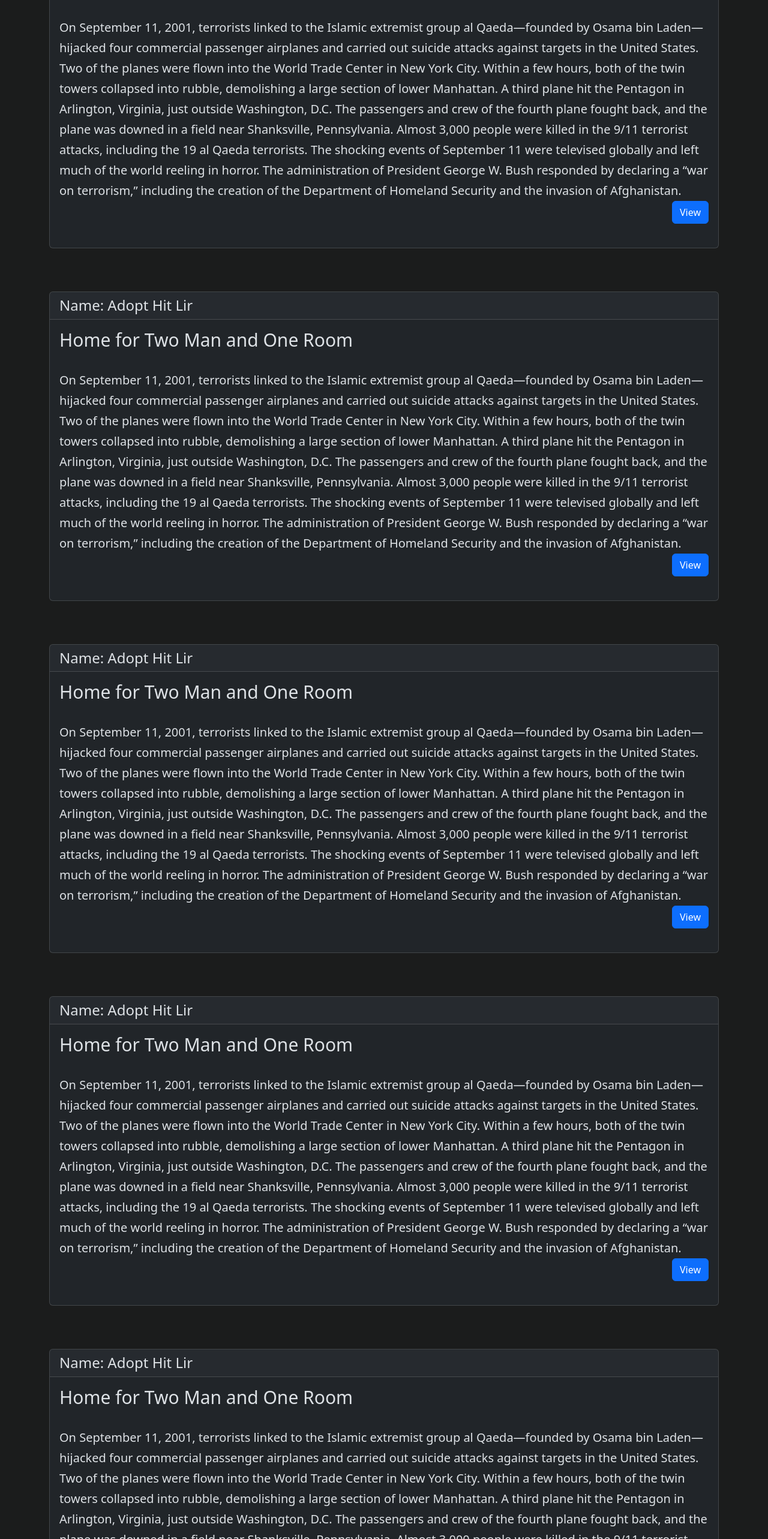
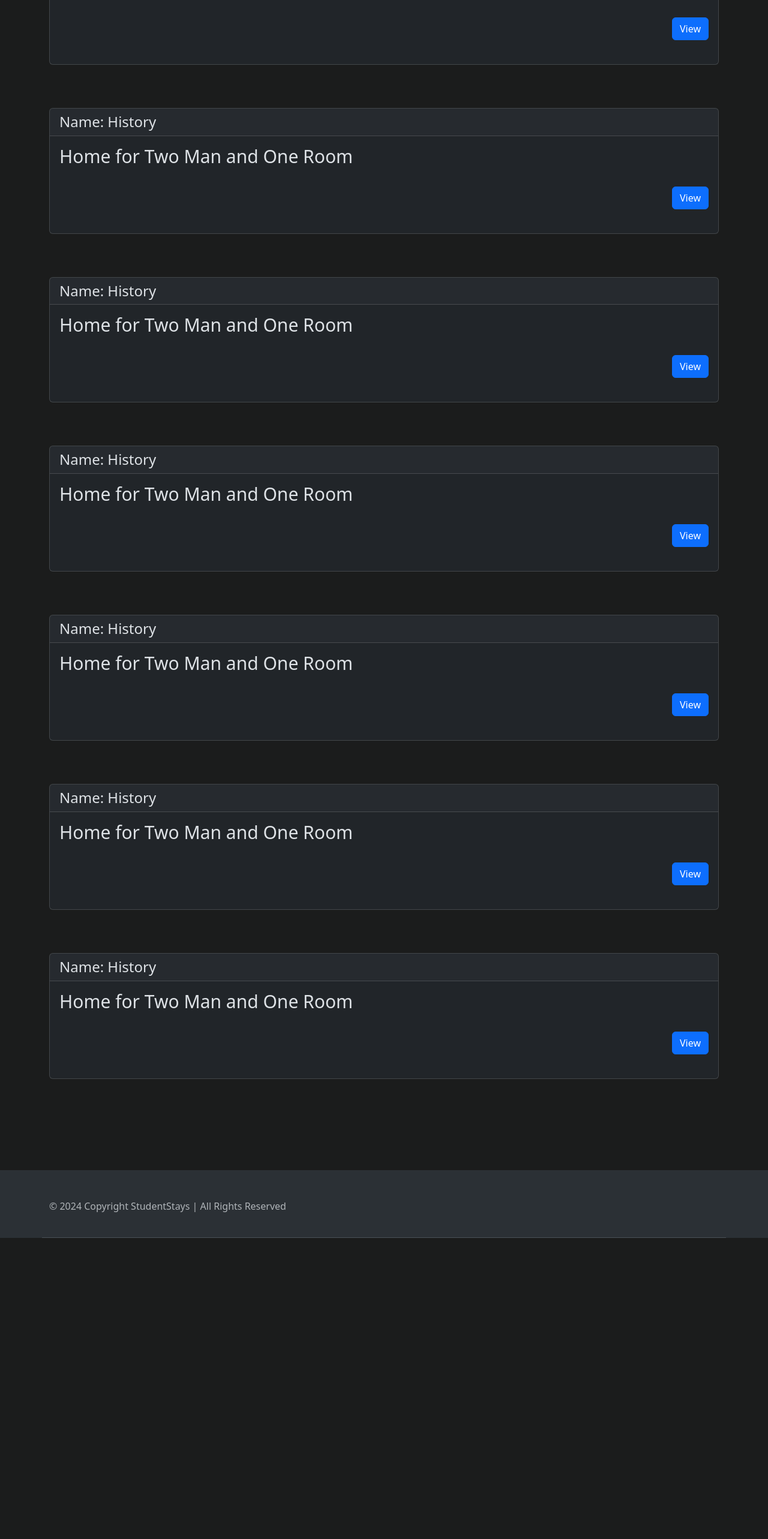
Before and after one commit to shara111/Housing-Hackathon, a Next.js app: page /history in a window 1280 px wide. Shown: the part 234-2800 px from the top of the page at 60% size. After the commit the page ends 2298 px from the top, so only its background shows below. Built offline with nearby package versions, Linux system fonts and the light colour scheme.

Commit message:
Hackthon

```diff
--- a/pages/history.js
+++ b/pages/history.js
@@ -7,10 +7,10 @@ const ShowModal = (props) => {
   return (
     <Modal {...props} size="lg" aria-labelledby="contained-modal-title-vcenter" centered>
       <Modal.Header closeButton>
-        <Modal.Title id="contained-modal-title-vcenter">BOOM</Modal.Title>
+        <Modal.Title id="contained-modal-title-vcenter"></Modal.Title>
       </Modal.Header>
       <Modal.Body>
-        <h1>Allah Akbar</h1>
+        <h1>Information</h1>
       </Modal.Body>
       <Modal.Footer>
         <Button onClick={props.onHide}>Close</Button>
@@ -24,7 +24,7 @@ export default function Index() {
   return (
     <>
       <Card>
-        <Card.Header as="h4">Name: Adopt Hit Lir</Card.Header>
+        <Card.Header as="h4">Name: History</Card.Header>
         <Card.Body
           style={{
             display: "flex",
@@ -37,16 +37,7 @@ export default function Index() {
             <Card.Title style={{ fontSize: "30px" }}>Home for Two Man and One Room </Card.Title>
             <br />
             <Card.Text style={{ fontSize: "20px", lineHeight: "1.7" }}>
-              On September 11, 2001, terrorists linked to the Islamic extremist group al Qaeda—founded by Osama bin
-              Laden—hijacked four commercial passenger airplanes and carried out suicide attacks against targets in the
-              United States. Two of the planes were flown into the World Trade Center in New York City. Within a few
-              hours, both of the twin towers collapsed into rubble, demolishing a large section of lower Manhattan. A
-              third plane hit the Pentagon in Arlington, Virginia, just outside Washington, D.C. The passengers and crew
-              of the fourth plane fought back, and the plane was downed in a field near Shanksville, Pennsylvania.
-              Almost 3,000 people were killed in the 9/11 terrorist attacks, including the 19 al Qaeda terrorists. The
-              shocking events of September 11 were televised globally and left much of the world reeling in horror. The
-              administration of President George W. Bush responded by declaring a “war on terrorism,” including the
-              creation of the Department of Homeland Security and the invasion of Afghanistan.
+
             </Card.Text>
           </div>
           <Button variant="primary" className="align-self-end" onClick={() => setModalShow(true)}>
@@ -58,7 +49,7 @@ export default function Index() {
       </Card>
       <br /> <br /> <br />
       <Card>
-        <Card.Header as="h4">Name: Adopt Hit Lir</Card.Header>
+        <Card.Header as="h4">Name: History</Card.Header>
         <Card.Body
           style={{
             display: "flex",
@@ -71,16 +62,7 @@ export default function Index() {
             <Card.Title style={{ fontSize: "30px" }}>Home for Two Man and One Room </Card.Title>
             <br />
             <Card.Text style={{ fontSize: "20px", lineHeight: "1.7" }}>
-              On September 11, 2001, terrorists linked to the Islamic extremist group al Qaeda—founded by Osama bin
-              Laden—hijacked four commercial passenger airplanes and carried out suicide attacks against targets in the
-              United States. Two of the planes were flown into the World Trade Center in New York City. Within a few
-              hours, both of the twin towers collapsed into rubble, demolishing a large section of lower Manhattan. A
-              third plane hit the Pentagon in Arlington, Virginia, just outside Washington, D.C. The passengers and crew
-              of the fourth plane fought back, and the plane was downed in a field near Shanksville, Pennsylvania.
-              Almost 3,000 people were killed in the 9/11 terrorist attacks, including the 19 al Qaeda terrorists. The
-              shocking events of September 11 were televised globally and left much of the world reeling in horror. The
-              administration of President George W. Bush responded by declaring a “war on terrorism,” including the
-              creation of the Department of Homeland Security and the invasion of Afghanistan.
+
             </Card.Text>
           </div>
           <Button variant="primary" className="align-self-end" onClick={() => setModalShow(true)}>
@@ -92,7 +74,7 @@ export default function Index() {
       </Card>
       <br /> <br /> <br />
       <Card>
-        <Card.Header as="h4">Name: Adopt Hit Lir</Card.Header>
+        <Card.Header as="h4">Name: History</Card.Header>
         <Card.Body
           style={{
             display: "flex",
@@ -105,16 +87,7 @@ export default function Index() {
             <Card.Title style={{ fontSize: "30px" }}>Home for Two Man and One Room </Card.Title>
             <br />
             <Card.Text style={{ fontSize: "20px", lineHeight: "1.7" }}>
-              On September 11, 2001, terrorists linked to the Islamic extremist group al Qaeda—founded by Osama bin
-              Laden—hijacked four commercial passenger airplanes and carried out suicide attacks against targets in the
-              United States. Two of the planes were flown into the World Trade Center in New York City. Within a few
-              hours, both of the twin towers collapsed into rubble, demolishing a large section of lower Manhattan. A
-              third plane hit the Pentagon in Arlington, Virginia, just outside Washington, D.C. The passengers and crew
-              of the fourth plane fought back, and the plane was downed in a field near Shanksville, Pennsylvania.
-              Almost 3,000 people were killed in the 9/11 terrorist attacks, including the 19 al Qaeda terrorists. The
-              shocking events of September 11 were televised globally and left much of the world reeling in horror. The
-              administration of President George W. Bush responded by declaring a “war on terrorism,” including the
-              creation of the Department of Homeland Security and the invasion of Afghanistan.
+
             </Card.Text>
           </div>
           <Button variant="primary" className="align-self-end" onClick={() => setModalShow(true)}>
@@ -126,7 +99,7 @@ export default function Index() {
       </Card>
       <br /> <br /> <br />
       <Card>
-        <Card.Header as="h4">Name: Adopt Hit Lir</Card.Header>
+        <Card.Header as="h4">Name: History</Card.Header>
         <Card.Body
           style={{
             display: "flex",
@@ -139,16 +112,7 @@ export default function Index() {
             <Card.Title style={{ fontSize: "30px" }}>Home for Two Man and One Room </Card.Title>
             <br />
             <Card.Text style={{ fontSize: "20px", lineHeight: "1.7" }}>
-              On September 11, 2001, terrorists linked to the Islamic extremist group al Qaeda—founded by Osama bin
-              Laden—hijacked four commercial passenger airplanes and carried out suicide attacks against targets in the
-              United States. Two of the planes were flown into the World Trade Center in New York City. Within a few
-              hours, both of the twin towers collapsed into rubble, demolishing a large section of lower Manhattan. A
-              third plane hit the Pentagon in Arlington, Virginia, just outside Washington, D.C. The passengers and crew
-              of the fourth plane fought back, and the plane was downed in a field near Shanksville, Pennsylvania.
-              Almost 3,000 people were killed in the 9/11 terrorist attacks, including the 19 al Qaeda terrorists. The
-              shocking events of September 11 were televised globally and left much of the world reeling in horror. The
-              administration of President George W. Bush responded by declaring a “war on terrorism,” including the
-              creation of the Department of Homeland Security and the invasion of Afghanistan.
+
             </Card.Text>
           </div>
           <Button variant="primary" className="align-self-end" onClick={() => setModalShow(true)}>
@@ -160,7 +124,7 @@ export default function Index() {
       </Card>
       <br /> <br /> <br />
       <Card>
-        <Card.Header as="h4">Name: Adopt Hit Lir</Card.Header>
+        <Card.Header as="h4">Name: History</Card.Header>
         <Card.Body
           style={{
             display: "flex",
@@ -173,16 +137,7 @@ export default function Index() {
             <Card.Title style={{ fontSize: "30px" }}>Home for Two Man and One Room </Card.Title>
             <br />
             <Card.Text style={{ fontSize: "20px", lineHeight: "1.7" }}>
-              On September 11, 2001, terrorists linked to the Islamic extremist group al Qaeda—founded by Osama bin
-              Laden—hijacked four commercial passenger airplanes and carried out suicide attacks against targets in the
-              United States. Two of the planes were flown into the World Trade Center in New York City. Within a few
-              hours, both of the twin towers collapsed into rubble, demolishing a large section of lower Manhattan. A
-              third plane hit the Pentagon in Arlington, Virginia, just outside Washington, D.C. The passengers and crew
-              of the fourth plane fought back, and the plane was downed in a field near Shanksville, Pennsylvania.
-              Almost 3,000 people were killed in the 9/11 terrorist attacks, including the 19 al Qaeda terrorists. The
-              shocking events of September 11 were televised globally and left much of the world reeling in horror. The
-              administration of President George W. Bush responded by declaring a “war on terrorism,” including the
-              creation of the Department of Homeland Security and the invasion of Afghanistan.
+
             </Card.Text>
           </div>
           <Button variant="primary" className="align-self-end" onClick={() => setModalShow(true)}>
@@ -194,7 +149,7 @@ export default function Index() {
       </Card>
       <br /> <br /> <br />
       <Card>
-        <Card.Header as="h4">Name: Adopt Hit Lir</Card.Header>
+        <Card.Header as="h4">Name: History</Card.Header>
         <Card.Body
           style={{
             display: "flex",
@@ -207,16 +162,7 @@ export default function Index() {
             <Card.Title style={{ fontSize: "30px" }}>Home for Two Man and One Room </Card.Title>
             <br />
             <Card.Text style={{ fontSize: "20px", lineHeight: "1.7" }}>
-              On September 11, 2001, terrorists linked to the Islamic extremist group al Qaeda—founded by Osama bin
-              Laden—hijacked four commercial passenger airplanes and carried out suicide attacks against targets in the
-              United States. Two of the planes were flown into the World Trade Center in New York City. Within a few
-              hours, both of the twin towers collapsed into rubble, demolishing a large section of lower Manhattan. A
-              third plane hit the Pentagon in Arlington, Virginia, just outside Washington, D.C. The passengers and crew
-              of the fourth plane fought back, and the plane was downed in a field near Shanksville, Pennsylvania.
-              Almost 3,000 people were killed in the 9/11 terrorist attacks, including the 19 al Qaeda terrorists. The
-              shocking events of September 11 were televised globally and left much of the world reeling in horror. The
-              administration of President George W. Bush responded by declaring a “war on terrorism,” including the
-              creation of the Department of Homeland Security and the invasion of Afghanistan.
+
             </Card.Text>
           </div>
           <Button variant="primary" className="align-self-end" onClick={() => setModalShow(true)}>
@@ -228,7 +174,7 @@ export default function Index() {
       </Card>
       <br /> <br /> <br />
       <Card>
-        <Card.Header as="h4">Name: Adopt Hit Lir</Card.Header>
+        <Card.Header as="h4">Name: History</Card.Header>
         <Card.Body
           style={{
             display: "flex",
@@ -241,16 +187,7 @@ export default function Index() {
             <Card.Title style={{ fontSize: "30px" }}>Home for Two Man and One Room </Card.Title>
             <br />
             <Card.Text style={{ fontSize: "20px", lineHeight: "1.7" }}>
-              On September 11, 2001, terrorists linked to the Islamic extremist group al Qaeda—founded by Osama bin
-              Laden—hijacked four commercial passenger airplanes and carried out suicide attacks against targets in the
-              United States. Two of the planes were flown into the World Trade Center in New York City. Within a few
-              hours, both of the twin towers collapsed into rubble, demolishing a large section of lower Manhattan. A
-              third plane hit the Pentagon in Arlington, Virginia, just outside Washington, D.C. The passengers and crew
-              of the fourth plane fought back, and the plane was downed in a field near Shanksville, Pennsylvania.
-              Almost 3,000 people were killed in the 9/11 terrorist attacks, including the 19 al Qaeda terrorists. The
-              shocking events of September 11 were televised globally and left much of the world reeling in horror. The
-              administration of President George W. Bush responded by declaring a “war on terrorism,” including the
-              creation of the Department of Homeland Security and the invasion of Afghanistan.
+
             </Card.Text>
           </div>
           <Button variant="primary" className="align-self-end" onClick={() => setModalShow(true)}>
```
